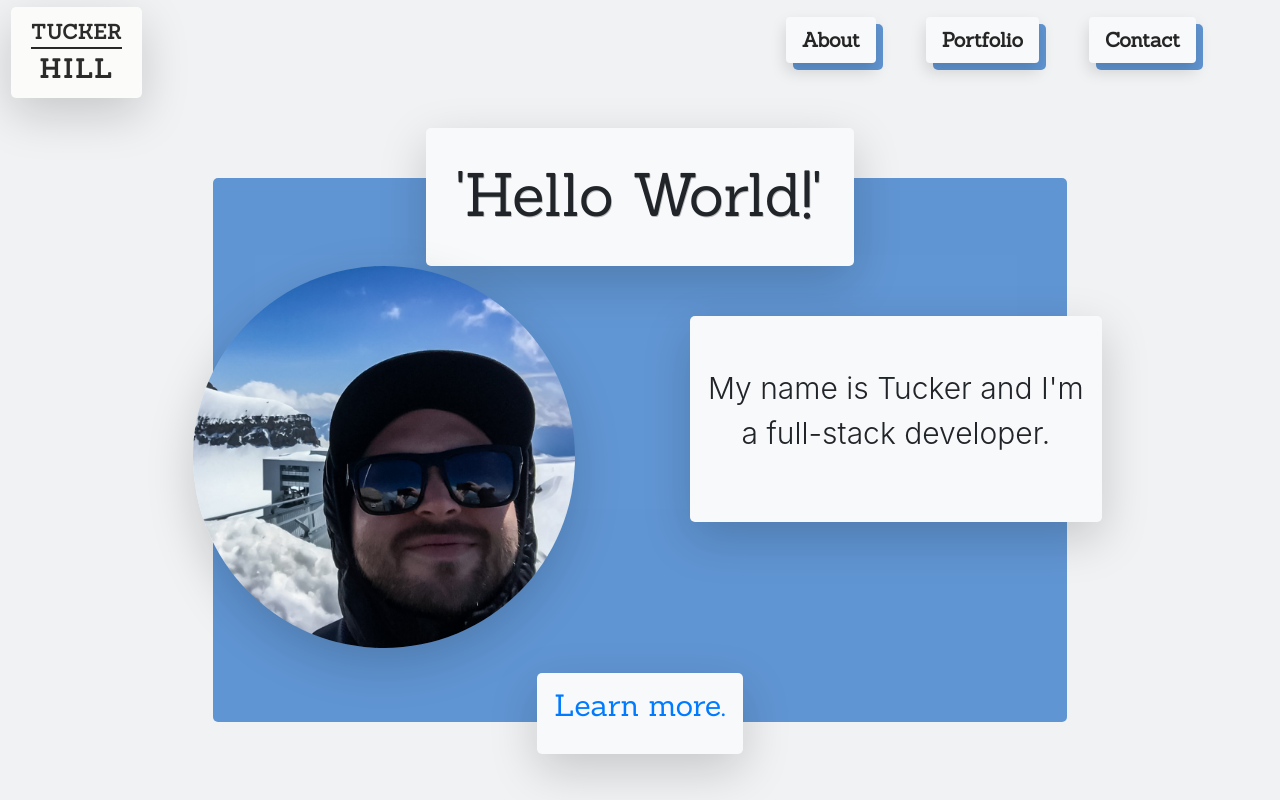
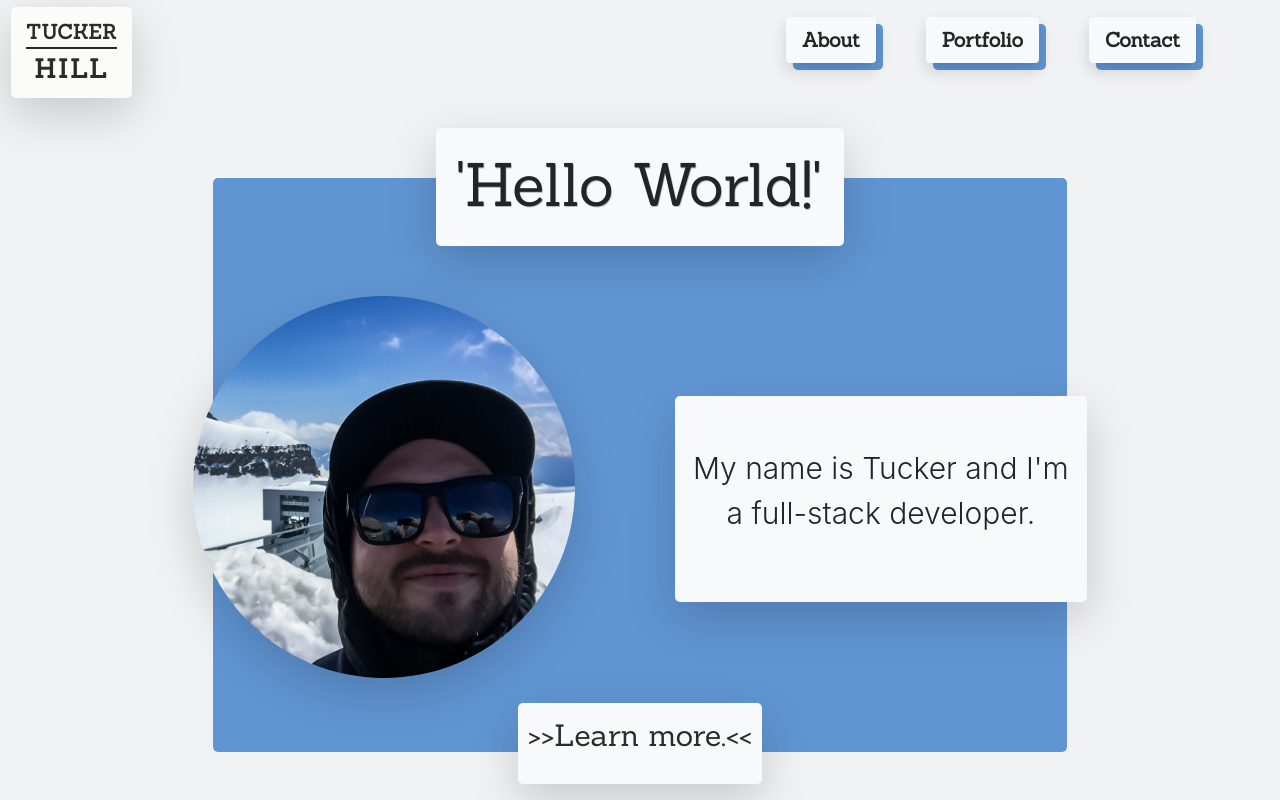
Before and after one commit to hill1635/hill-react-portfolio, a React (Create React App) app: page / in a window 1280 px wide. Shown: the top 800 px of the page. Built offline with nearby package versions, Linux system fonts and the light colour scheme.

Commit message:
Styling.

```diff
--- a/src/App.css
+++ b/src/App.css
@@ -12,8 +12,8 @@
   animation: dropDown .3s ease-in-out forwards;
   border-radius: 5px;
   display: inline-block;
-  margin: -50px auto 0px auto;
-  padding: 30px;
+  margin: -50px auto 50px auto;
+  padding: 20px;
   transform-origin: top center;
 }
 
--- a/src/components/Navbar/style.css
+++ b/src/components/Navbar/style.css
@@ -10,7 +10,7 @@ nav {
   font-family: "Sanchez", serif;
   letter-spacing: 0.05em;
   margin: -40px 0px 0px -5px;
-  padding: 10px 5px 10px 5px;
+  padding: 10px 0px 10px 0px;
   position: absolute;
 }
 
--- a/src/pages/Home/index.js
+++ b/src/pages/Home/index.js
@@ -8,19 +8,19 @@ function Home() {
         <h1 className="typedText bg-light">'Hello World!'</h1>
       </header>
       <div className="clearfix">
-        <div className="biopic col-6">
+        <div className="biopic col-md-6 col-sm-12">
           <img
             src="./images/me.jpeg"
             className="rounded-circle shadow-lg m-0 w-100"
           ></img>
         </div>
-        <div className="intro bg-light shadow-lg col-6">
+        <div className="intro bg-light shadow-lg col-md-6 col-sm-12">
           <p>My name is Tucker and I'm a full-stack developer.</p>
         </div>
       </div>
       <a href="/about">
         <span className="learnMore bg-light shadow-lg">
-          <p>Learn more.</p>
+          <p>&gt;&gt;Learn more.&lt;&lt;</p>
         </span>
       </a>
     </main>
--- a/src/pages/Home/style.css
+++ b/src/pages/Home/style.css
@@ -1,7 +1,6 @@
 .biopic {
-    animation: delay .5s, pop 1s .5s;
+  animation: delay 0.5s, pop 1s 0.5s;
   background: transparent;
-    display: inline-block;
   float: left;
   margin-left: -50px;
   padding: 0px;
@@ -10,17 +9,17 @@
 .intro {
   animation: delay 1s, pop 1s 1s;
   border-radius: 5px;
-    display: inline-block;
   float: right;
   font-size: 30px;
   font-weight: 300;
-    margin: 50px -50px 0px 0px;
+  margin: 100px -35px 0px 0px;
   padding: 50px 40px 50px 40px;
 }
 
 .learnMore {
   animation: delay 1.5s, pop 1s 1.5s;
   border-radius: 5px;
+  color: rgb(25, 25, 25, 0.92);
   cursor: pointer;
   display: inline-block;
   font-family: "Sanchez", serif;
@@ -28,5 +27,4 @@
   margin: 25px auto -50px auto;
   padding: 10px;
   text-align: center;
-    width: 25%;
 }
```
Lines whose indentation alone changed are shown as unchanged.
